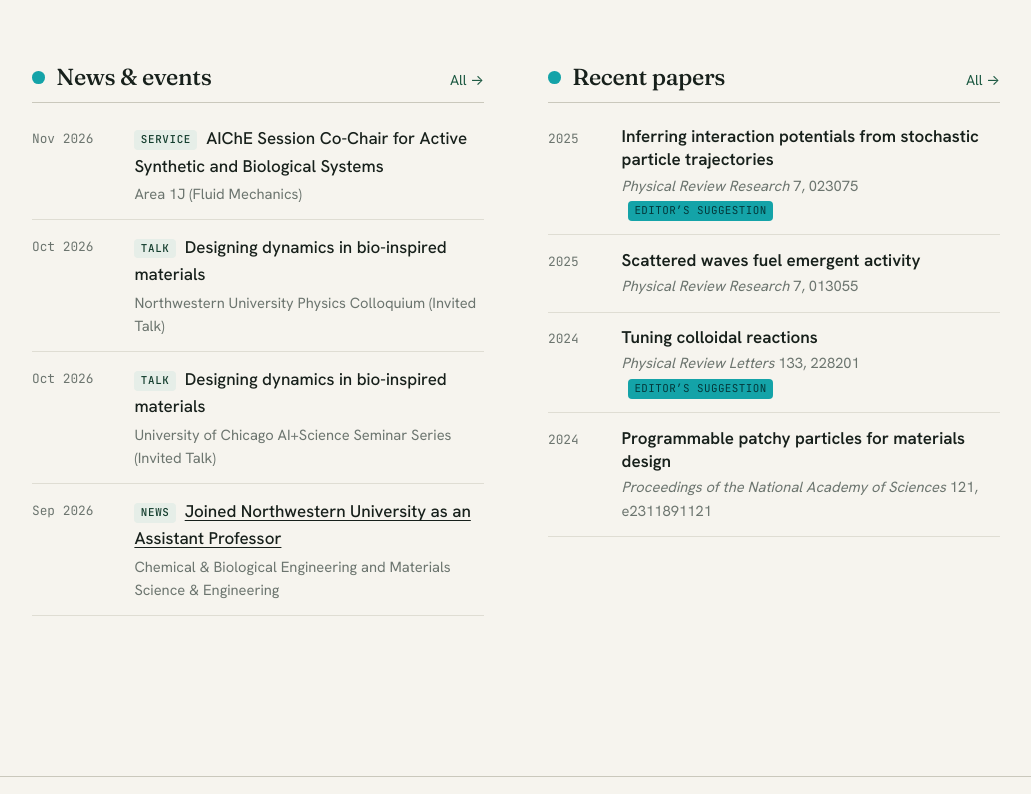
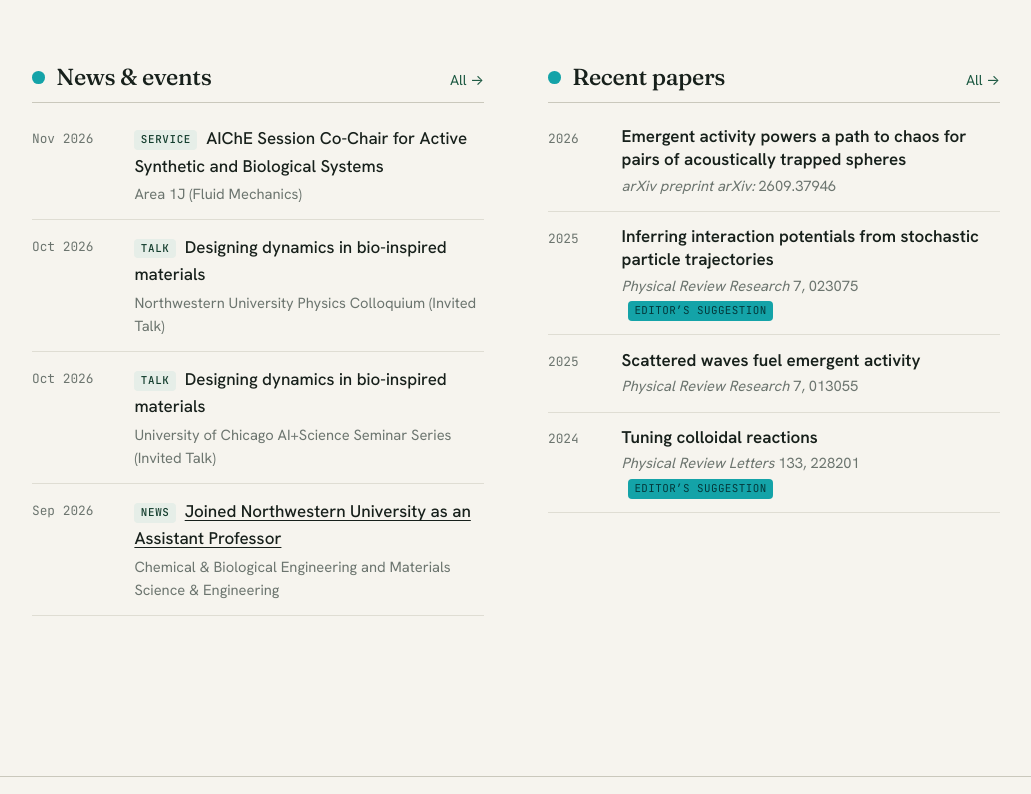
Before and after one commit to ellamichelleking/ellamichelleking.github.io, a plain HTML site: page index.html in a window 1280 px wide. Shown: the part 1200-1994 px from the top of the page, without its empty margins (124-1155 px from the left). Drawn offline with Linux system fonts and the light colour scheme.

Commit message:
Update site (automatic)

```diff
--- a/index.html
+++ b/index.html
@@ -107,6 +107,14 @@
       <a class="more" href="publications.html">All &rarr;</a></div>
     <ul class="pub-list compact">
     <li class="pub">
+      <span class="y">2026</span>
+      <div>
+        <a class="pub-title" href="https://scholar.google.com/citations?view_op=view_citation&amp;hl=en&amp;user=tMOOznMAAAAJ&amp;pagesize=100&amp;sortby=pubdate&amp;citation_for_view=tMOOznMAAAAJ:dhFuZR0502QC" rel="noopener">Emergent activity powers a path to chaos for pairs of acoustically trapped spheres</a>
+        <p class="authors">MK Gronert, B Cao, <span class="me">EM King</span>, DG Grier</p>
+        <p class="venue"><span class="j">arXiv preprint arXiv:</span> 2609.37946 </p>
+      </div>
+    </li>
+    <li class="pub">
       <span class="y">2025</span>
       <div>
         <a class="pub-title" href="https://journals.aps.org/prresearch/abstract/10.1103/PhysRevResearch.7.023075" rel="noopener">Inferring interaction potentials from stochastic particle trajectories</a>
@@ -128,14 +136,6 @@
         <a class="pub-title" href="https://journals.aps.org/prl/abstract/10.1103/PhysRevLett.133.228201" rel="noopener">Tuning colloidal reactions</a>
         <p class="authors">Krueger, R. K.*, <span class="me">King, E. M.</span>*, Brenner, M. P.</p>
         <p class="venue"><span class="j">Physical Review Letters</span> 133, 228201 <span class="badge">Editor&rsquo;s Suggestion</span></p>
-      </div>
-    </li>
-    <li class="pub">
-      <span class="y">2024</span>
-      <div>
-        <a class="pub-title" href="https://www.pnas.org/doi/full/10.1073/pnas.2311891121" rel="noopener">Programmable patchy particles for materials design</a>
-        <p class="authors"><span class="me">King, E. M.</span>*, Du, C. X.*, Zhu, Q. Z., Schoenholz, S. S., Brenner, M. P.</p>
-        <p class="venue"><span class="j">Proceedings of the National Academy of Sciences</span> 121, e2311891121 </p>
       </div>
     </li>
     </ul>
```
Also changed, not shown: publications.html (+8 -0 lines), 1 other file.
